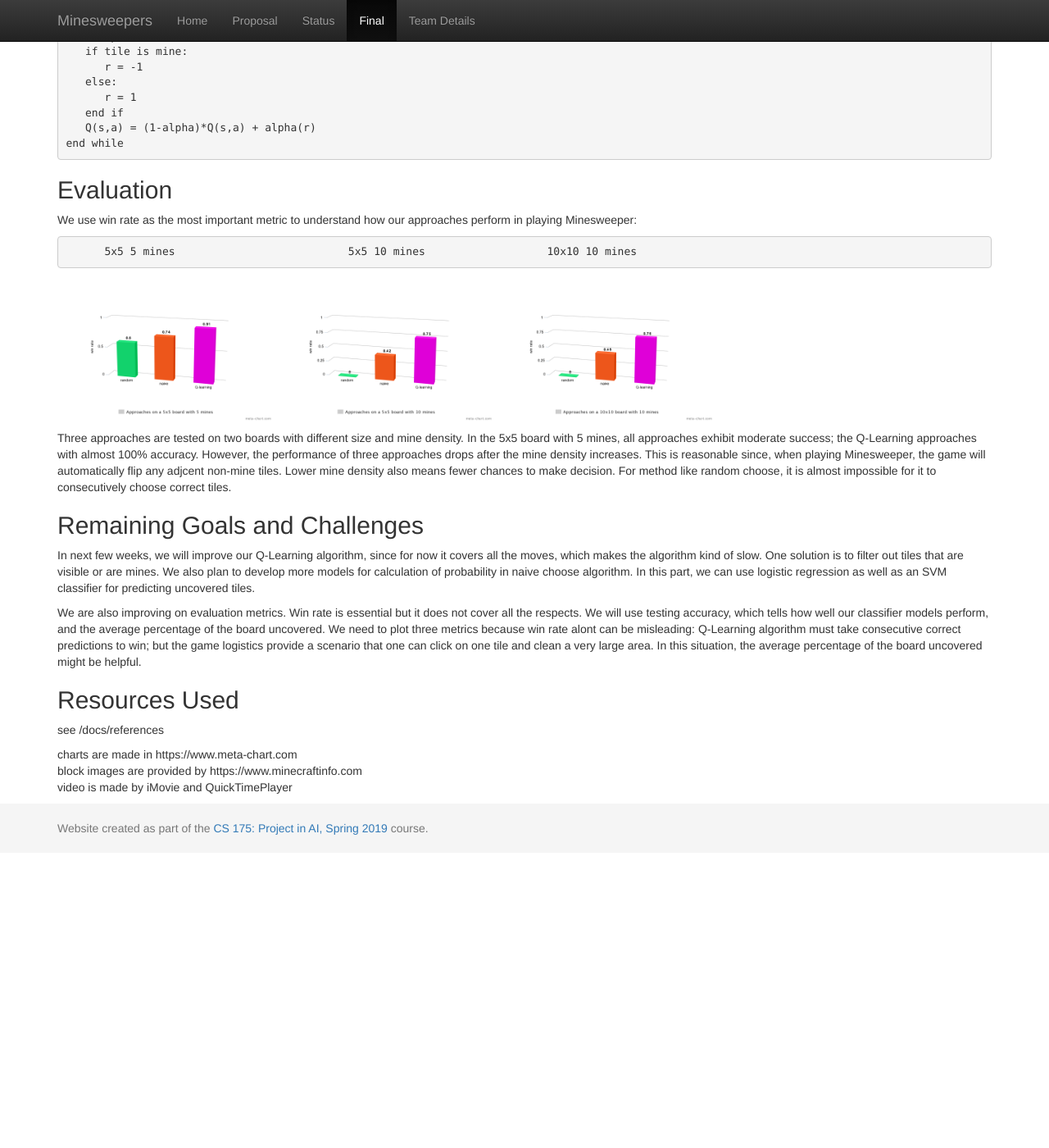
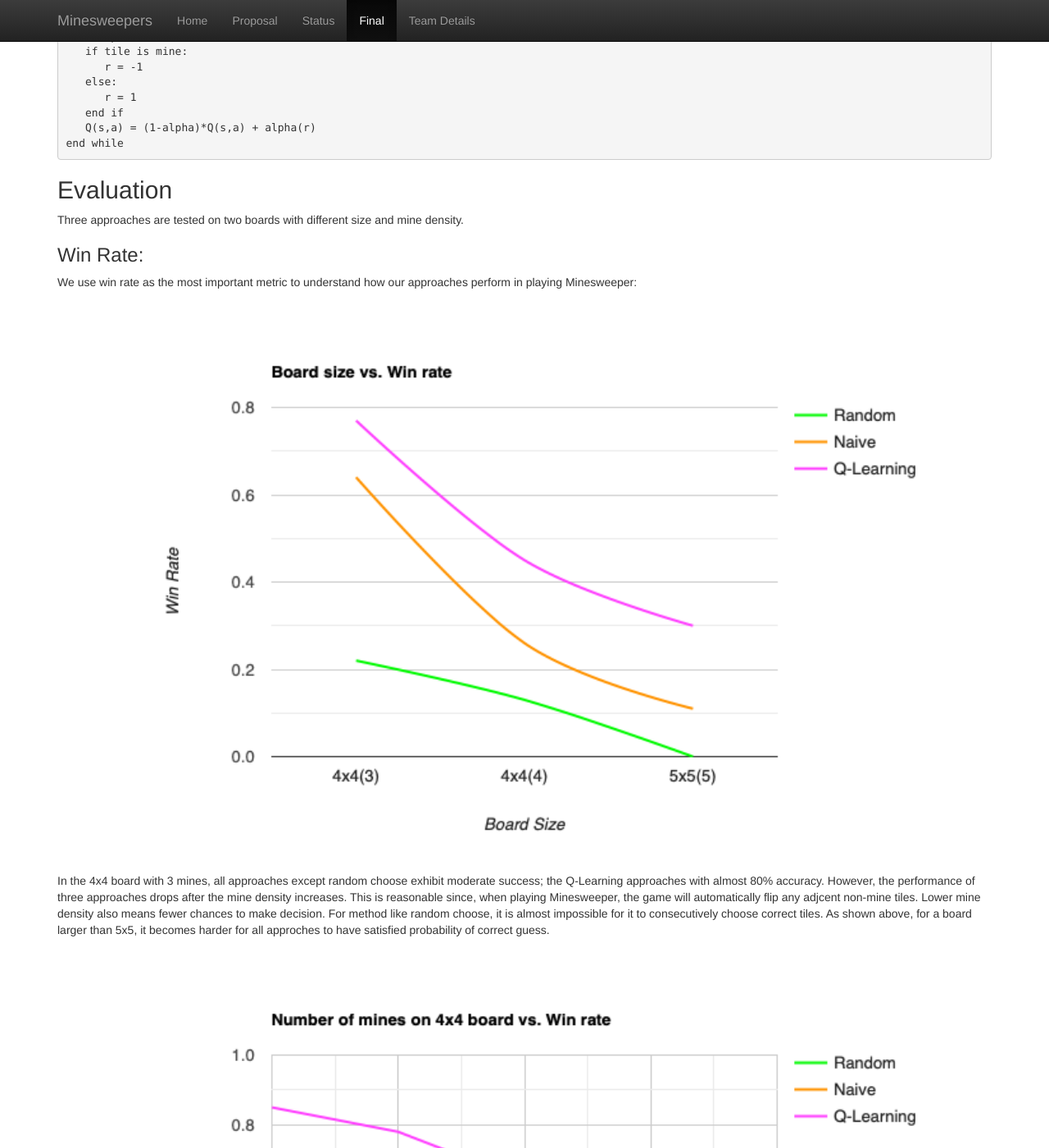
Before and after one commit to WenhanKong/Minesweepers, a Jekyll site: the page built from docs/final.md, in a window 1280 px wide and 1400 px high, scrolled down 3606 px. Shown: the whole window at 82% size. Built offline with Jekyll 4.4.1, drawn with Linux system fonts in a browser that asks for light colours; before the commit the page ends 4646 px from its top, so only the background shows below that; some of the changed text lies outside the part shown.

Commit message:
Update final.md

````diff
--- a/docs/final.md
+++ b/docs/final.md
@@ -92,17 +92,21 @@ end while
 ```
 
 ## Evaluation
+Three approaches are tested on two boards with different size and mine density.
+
+### Win Rate:
 We use win rate as the most important metric to understand how our approaches perform in playing Minesweeper:
 
-<pre>      5x5 5 mines                           5x5 10 mines                   10x10 10 mines         </pre>
-
-<p float="center">
-  <img src="images/5*5_5.png" width="265" />
-  <img src="images/5*5_10.png" width="265" />
-  <img src="images/10*10_10.png" width="265" />
+<p align="center">
+  <img src="images/boardsize-winrate.png" width="1000" />
 </p>
 
-Three approaches are tested on two boards with different size and mine density. In the 5x5 board with 5 mines, all approaches exhibit moderate success; the Q-Learning approaches with almost 100% accuracy. However, the performance of three approaches drops after the mine density increases. This is reasonable since, when playing Minesweeper, the game will automatically flip any adjcent non-mine tiles. Lower mine density also means fewer chances to make decision. For method like random choose, it is almost impossible for it to consecutively choose correct tiles.
+In the 4x4 board with 3 mines, all approaches except random choose exhibit moderate success; the Q-Learning approaches with almost 80% accuracy.
+However, the performance of three approaches drops after the mine density increases. This is reasonable since, when playing Minesweeper, the game will automatically flip any adjcent non-mine tiles. Lower mine density also means fewer chances to make decision. For method like random choose, it is almost impossible for it to consecutively choose correct tiles.
+As shown above, for a board larger than 5x5, it becomes harder for all approches to have satisfied probability of correct guess.
+<p align="center">
+  <img src="images/winrate-nummines.png" width="1000" />
+</p>
 
 ## Remaining Goals and Challenges
 
@@ -110,10 +114,10 @@ In next few weeks, we will improve our Q-Learning algorithm, since for now it co
 
 We are also improving on evaluation metrics. Win rate is essential but it does not cover all the respects. We will use testing accuracy, which tells how well our classifier models perform, and the average percentage of the board uncovered. We need to plot three metrics because win rate alont can be misleading: Q-Learning algorithm must take consecutive correct predictions to win; but the game logistics provide a scenario that one can click on one tile and clean a very large area. In this situation, the average percentage of the board uncovered might be helpful.
 
-## Resources Used
+## References
 
-see /docs/references
+see [/docs/references](https://github.com/WenhanKong/Minesweepers/edit/master/docs/references)
 
-charts are made in https://www.meta-chart.com
-block images are provided by https://www.minecraftinfo.com
-video is made by iMovie and QuickTimePlayer
+Charts are made in [](https://www.meta-chart.com)
+Block images are provided by [](https://www.minecraftinfo.com)
+Video is made by iMovie and QuickTimePlayer
````
